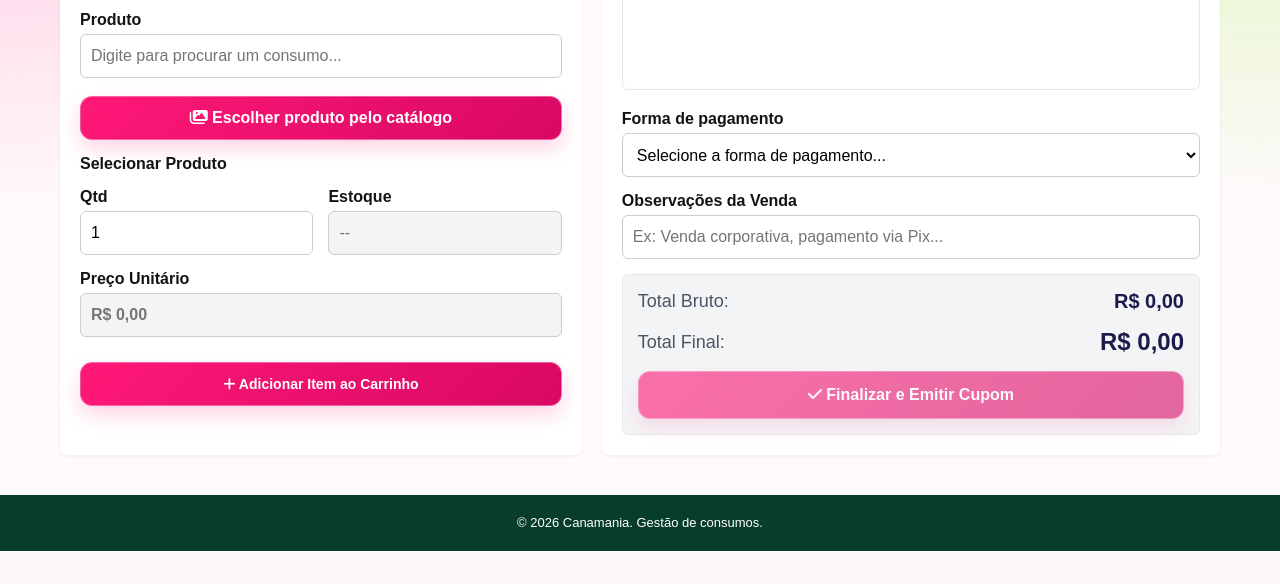
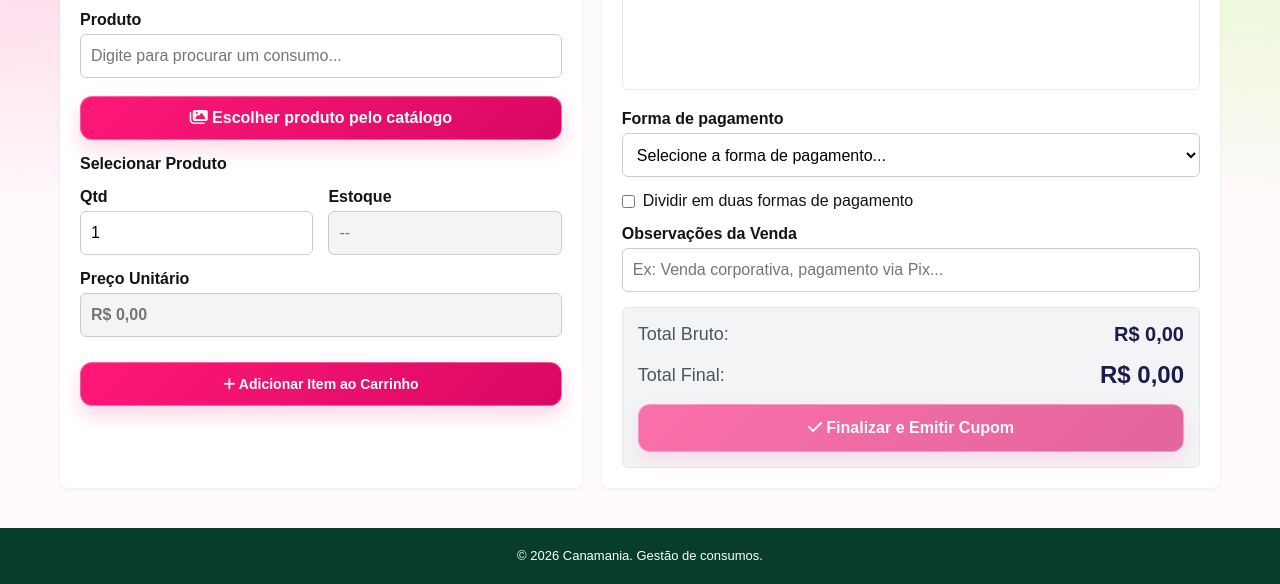
Before and after one commit to kazukiwi/Projeto-Cana-Mania, a FastAPI app: template app/templates/pdv/index.html in a window 1280 px wide. Shown: the part 329-913 px from the top of the page. Before the commit the page ends 880 px from the top, so only its background shows below. Run offline with FastAPI, Linux system fonts and the light colour scheme; the template is opened without the code that fills it, so the values that code supplies are empty.

Commit message:
Adicionar suporte a pagamento dividido no PDV, incluindo novos campos para forma e valor do segundo pagamento, além de ajustes na lógica de validação e exibição no frontend.

```diff
--- a/app/models/venda.py
+++ b/app/models/venda.py
@@ -44,6 +44,8 @@ class Venda(Base):
     # Observação opcional do operador
     observacao = Column(String(255), nullable=True)
     forma_pagamento = Column(String(30), nullable=True)
+    forma_pagamento_2 = Column(String(30), nullable=True)
+    valor_pagamento_2 = Column(Float, nullable=True)
 
     criado_em = Column(DateTime, server_default=func.now())
 
--- a/app/static/javascript/vendas.js
+++ b/app/static/javascript/vendas.js
@@ -1,6 +1,35 @@
 let carrinho = [];
 
 document.addEventListener('DOMContentLoaded', () => {
+    const dividirPagamento = document.getElementById('dividir-pagamento');
+    const segundoPagamento = document.getElementById('segundo-pagamento');
+    const formaPagamento = document.getElementById('forma_pagamento');
+    const formaPagamento2 = document.getElementById('forma_pagamento_2');
+    const valorPagamento2 = document.getElementById('valor_pagamento_2');
+    const valorPrimeiroPagamento = document.getElementById('valor-primeiro-pagamento');
+    const atualizarDivisaoPagamento = () => {
+        if (!dividirPagamento || !segundoPagamento) return;
+        segundoPagamento.hidden = !dividirPagamento.checked;
+        formaPagamento2.required = dividirPagamento.checked;
+        valorPagamento2.required = dividirPagamento.checked;
+        if (!dividirPagamento.checked) {
+            formaPagamento2.value = '';
+            valorPagamento2.value = '';
+            valorPrimeiroPagamento.textContent = '';
+        } else {
+            atualizarTabelaCarrinho();
+        }
+    };
+    dividirPagamento?.addEventListener('change', atualizarDivisaoPagamento);
+    formaPagamento2?.addEventListener('change', () => {
+        if (formaPagamento2.value && formaPagamento2.value === formaPagamento.value) {
+            formaPagamento2.setCustomValidity('Escolha uma forma diferente da primeira.');
+        } else {
+            formaPagamento2.setCustomValidity('');
+        }
+    });
+    formaPagamento?.addEventListener('change', () => formaPagamento2?.dispatchEvent(new Event('change')));
+    valorPagamento2?.addEventListener('input', atualizarTabelaCarrinho);
     const produto = document.getElementById('select-prod');
     const tamanho = document.getElementById('pdv-tamanho');
     const cor = document.getElementById('pdv-cor');
@@ -211,6 +240,14 @@ function atualizarTabelaCarrinho() {
     }).join('');
     document.getElementById('pdv-total-bruto').textContent = `R$ ${total.toFixed(2).replace('.', ',')}`;
     document.getElementById('pdv-total-geral').textContent = `R$ ${total.toFixed(2).replace('.', ',')}`;
+    const valor2 = Number(document.getElementById('valor_pagamento_2')?.value || 0);
+    const resumoPrimeiroPagamento = document.getElementById('valor-primeiro-pagamento');
+    if (resumoPrimeiroPagamento && document.getElementById('dividir-pagamento')?.checked) {
+        const restante = total - valor2;
+        resumoPrimeiroPagamento.textContent = restante > 0
+            ? `Primeira forma (${document.getElementById('forma_pagamento').selectedOptions[0]?.text || 'pagamento'}): R$ ${restante.toFixed(2).replace('.', ',')}`
+            : 'O segundo valor deve ser menor que o total da venda.';
+    }
     document.getElementById('carrinho_json_input').value = JSON.stringify(carrinho);
     document.getElementById('btn-salvar-venda-banco').disabled = !carrinho.length;
 }
--- a/app/templates/pdv/comprovante.html
+++ b/app/templates/pdv/comprovante.html
@@ -86,7 +86,7 @@
                 <strong>DATA/HORA:</strong> {{ venda.criado_em.strftime('%d/%m/%Y %H:%M:%S') }}<br>
                 <strong>CLIENTE:</strong> {{ venda.cliente.nome if venda.cliente else "Consumidor Geral" }}<br>
                 <strong>OPERADOR ID:</strong> {{ venda.usuario_id }}
-                {% if venda.forma_pagamento %}<br><strong>PAGAMENTO:</strong> {{ {'credito': 'Cartão de crédito', 'debito': 'Cartão de débito', 'dinheiro': 'Dinheiro', 'pix': 'Pix', 'convite': 'Convite'}.get(venda.forma_pagamento, venda.forma_pagamento) }}{% endif %}
+                {% if venda.forma_pagamento %}<br><strong>PAGAMENTO:</strong> {{ {'credito': 'Cartão de crédito', 'debito': 'Cartão de débito', 'dinheiro': 'Dinheiro', 'pix': 'Pix', 'convite': 'Convite'}.get(venda.forma_pagamento, venda.forma_pagamento) }}{% if venda.forma_pagamento_2 %} (R$ {{ '%.2f'|format(venda.total_liquido - (venda.valor_pagamento_2 or 0)).replace('.', ',') }}) + {{ {'credito': 'Cartão de crédito', 'debito': 'Cartão de débito', 'dinheiro': 'Dinheiro', 'pix': 'Pix', 'convite': 'Convite'}.get(venda.forma_pagamento_2, venda.forma_pagamento_2) }} (R$ {{ '%.2f'|format(venda.valor_pagamento_2 or 0).replace('.', ',') }}){% endif %}{% endif %}
             </div>
 
             <div style="border-bottom: 1px dashed #ccc; margin: 15px 0;"></div>
--- a/app/templates/pdv/index.html
+++ b/app/templates/pdv/index.html
@@ -167,6 +167,23 @@
                             <option value="convite">Convite</option>
                         </select>
                     </div>
+                    <div class="form-group" style="margin-bottom:15px;">
+                        <label style="display:flex; align-items:center; gap:8px; cursor:pointer;"><input type="checkbox" id="dividir-pagamento"> Dividir em duas formas de pagamento</label>
+                    </div>
+                    <div id="segundo-pagamento" hidden>
+                        <div class="form-group" style="margin-bottom:15px;">
+                            <label for="forma_pagamento_2" style="display:block; font-weight:bold; margin-bottom:5px;">Segunda forma de pagamento</label>
+                            <select name="forma_pagamento_2" id="forma_pagamento_2" style="width:100%; padding:10px; border:1px solid #ccc; border-radius:6px; background:white;">
+                                <option value="">Selecione...</option>
+                                <option value="credito">Cartão de crédito</option><option value="debito">Cartão de débito</option><option value="dinheiro">Dinheiro</option><option value="pix">Pix</option><option value="convite">Convite</option>
+                            </select>
+                        </div>
+                        <div class="form-group" style="margin-bottom:15px;">
+                            <label for="valor_pagamento_2" style="display:block; font-weight:bold; margin-bottom:5px;">Valor pago na segunda forma</label>
+                            <input type="number" name="valor_pagamento_2" id="valor_pagamento_2" min="0.01" step="0.01" placeholder="Ex.: 10,00" style="width:100%; padding:10px; border:1px solid #ccc; border-radius:6px;">
+                            <small id="valor-primeiro-pagamento"></small>
+                        </div>
+                    </div>
 
                     <div class="form-group" style="margin-bottom:15px;">
                         <label for="observacao" style="display:block; font-weight:bold; margin-bottom:5px;">Observações da Venda</label>
@@ -207,7 +224,7 @@
 
     <script id="variacoes-produtos" type="application/json">{ {% for produto in produtos %}"{{ produto.id }}":[{% for variacao in produto.estoques_variacoes %}{"tamanho_id":{{ variacao.tamanho_id }},"cor":{{ variacao.cor|tojson }},"estoque_atual":{{ variacao.estoque_atual }},"preco":{{ variacao.preco }}}{% if not loop.last %},{% endif %}{% endfor %}]{% if not loop.last %},{% endif %}{% endfor %} }</script>
     <script id="estoque-filiais" type="application/json">{ {% for produto in produtos %}"{{ produto.id }}":{ {% for filial in filiais %}{{ filial|tojson }}:{{ estoque_filiais.get((produto.id, filial), 0) }}{% if not loop.last %},{% endif %}{% endfor %} }{% if not loop.last %},{% endif %}{% endfor %} }</script>
-    <script src="/static/javascript/vendas.js?v=preco-variacao-1"></script>
+    <script src="/static/javascript/vendas.js?v=pagamento-dividido-1"></script>
     <script type="application/x-disabled">
         let carrinho = [];
 
```
Also changed, not shown: app/controllers/pdv_controller.py (+22 -1 lines), migrations/versions/fb1c2d3e4f5a_adicionar_pagamento_dividido.py (added, +30 -0 lines), estoque.db.
